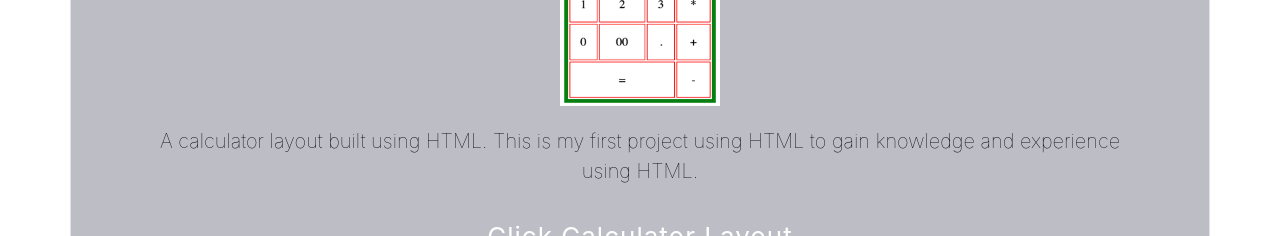
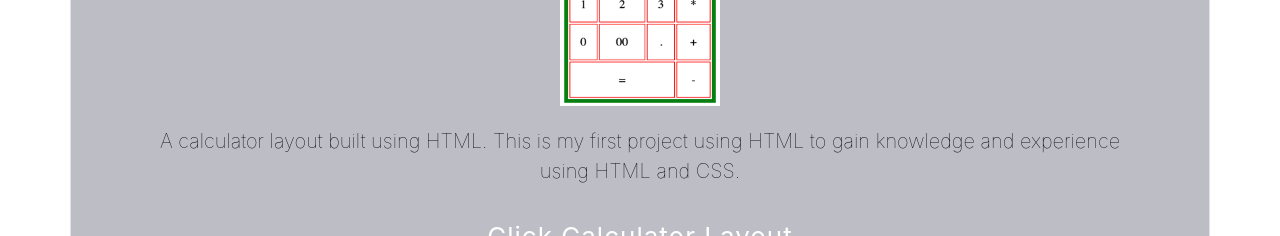
Before and after one commit to JosephineNarvais/TheJosephineNarvais, a plain HTML site: page index.html in a window 1280 px wide. Shown: the part 1180-1416 px from the top of the page. Drawn offline with nearby package versions, Linux system fonts and the light colour scheme.

Commit message:
Update index.html

```diff
--- a/index.html
+++ b/index.html
@@ -104,7 +104,7 @@
                 </div>
                 <p>
                     A calculator layout built using HTML. This is my first project using HTML to gain knowledge and
-                    experience using HTML.
+                    experience using HTML and CSS.
                 </p>
                 <button class="btn"><a href="https://github.com/JosephineNarvais/calcLayout.git" style="color: #ffffff">Click Calculator Layout</a></button>
 
```
